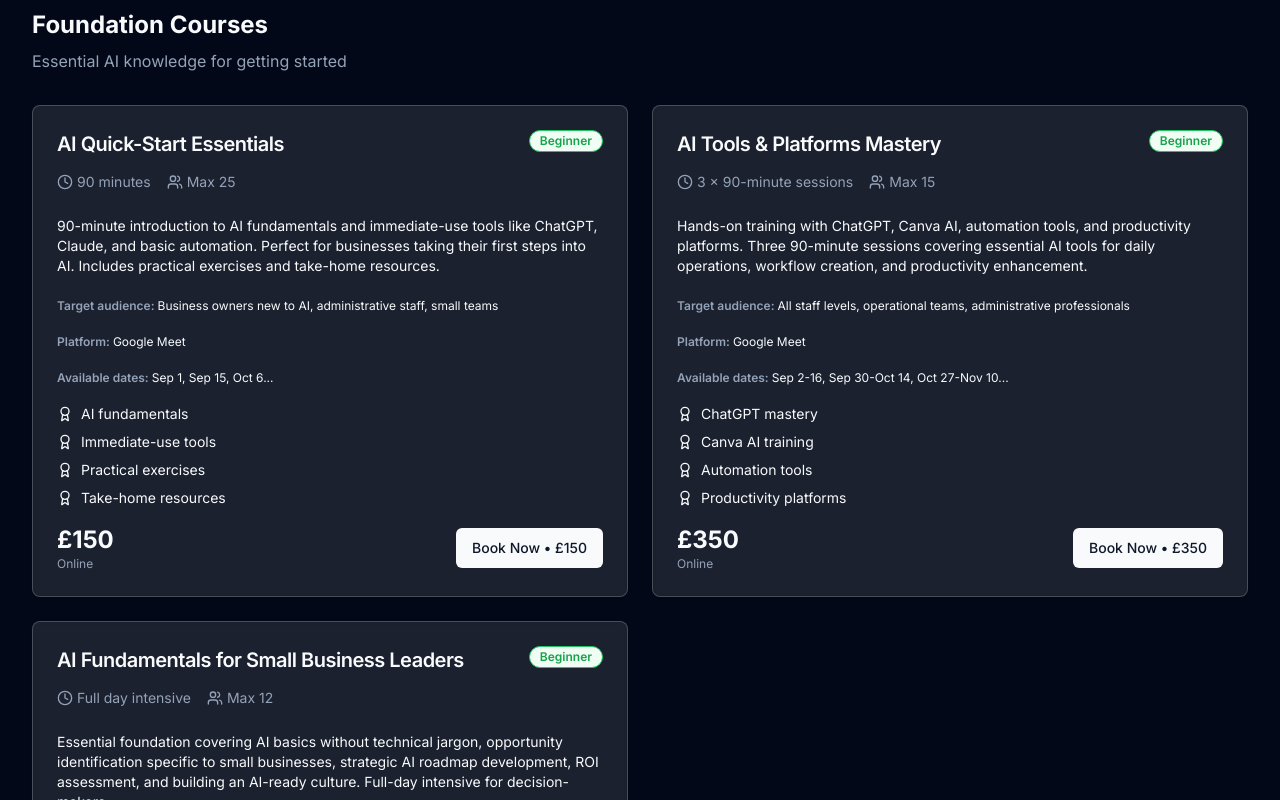
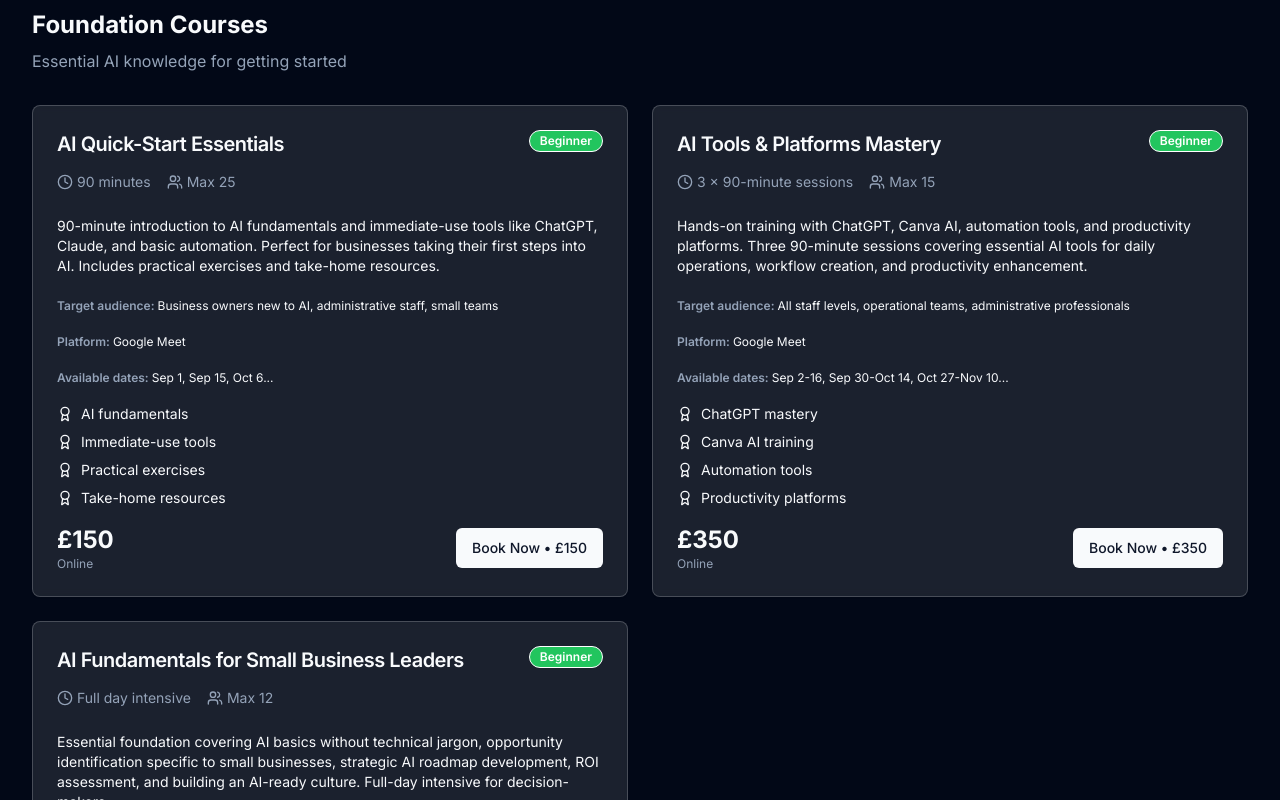
Before and after one commit to ATSUK-23/ats-website, a React (Vite) app: page /training in a window 1280 px wide. Shown: the part 1660-2460 px from the top of the page. Built offline with nearby package versions, Linux system fonts and the light colour scheme.

Commit message:
Update training course badge colors
Update background colors for Beginner, Intermediate, and Advanced training course badges to white, with white borders and white text.

```diff
--- a/src/pages/Training.tsx
+++ b/src/pages/Training.tsx
@@ -329,9 +329,9 @@ export default function Training() {
                           <Badge
                             variant="outline"
                             className={
-                              course.level === 'Beginner' ? 'border-green-500 text-green-600 bg-green-50' :
-                              course.level === 'Intermediate' ? 'border-orange-500 text-orange-600 bg-orange-50' :
-                              course.level === 'Advanced' ? 'border-blue-500 text-blue-600 bg-blue-50' :
+                              course.level === 'Beginner' ? 'bg-green-500 border-white text-white' :
+                              course.level === 'Intermediate' ? 'bg-orange-500 border-white text-white' :
+                              course.level === 'Advanced' ? 'bg-blue-500 border-white text-white' :
                               ''
                             }
                           >
```
